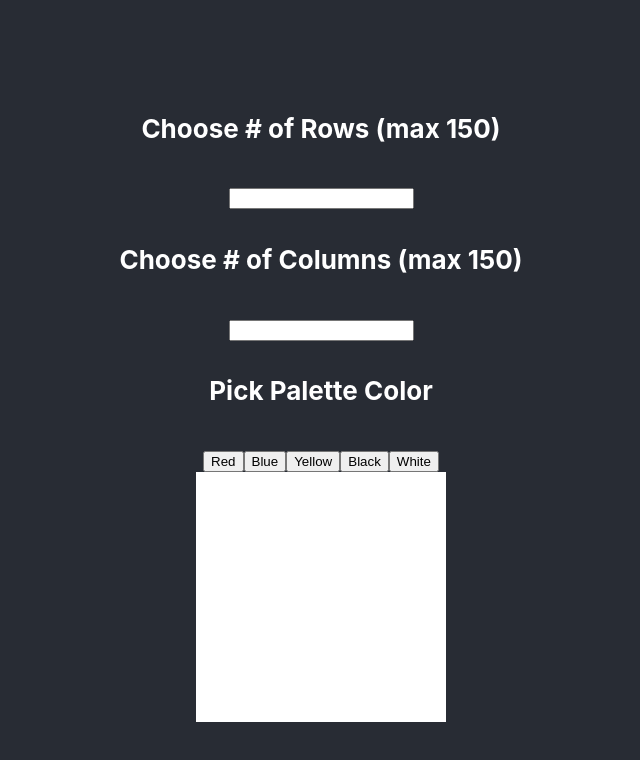
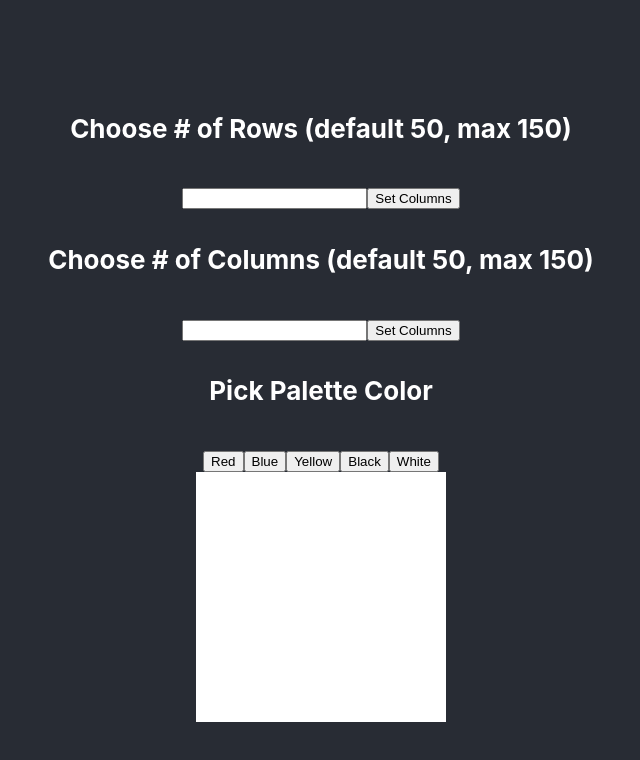
Before and after one commit to chalonhutson/react-a-sketch, a React (Create React App) app: page / in a window 1280 px wide. Shown: the top 760 px of the page, without its empty margins (319-959 px from the left). Built offline with nearby package versions, Linux system fonts and the light colour scheme.

Commit message:
Added set columns and rows button along with corresponding states.

```diff
--- a/src/App.js
+++ b/src/App.js
@@ -8,6 +8,9 @@ function App() {
   const [numOfRows, setNumOfRows] = useState(50)
   const [numOfColumns, setNumOfColumns] = useState(50)
   const [paletteColor, setPaletteColor] = useState("red")
+
+  const [rowsUserInput, setRowsUserInput] = useState()
+  const [columnsUserInput, setColumnsUserInput] = useState()
 
   function returnRows() {
     const arrayOfRows = []
@@ -33,22 +36,24 @@ function App() {
     <div className="App">
       <header className="App-header">
         <div>
-          <h4>Choose # of Rows (max 150)</h4>
+          <h4>Choose # of Rows (default 50, max 150)</h4>
           <input onChange={e => {
             e.target.value < 150 ?
-            setNumOfRows(e.target.value) :
-            setNumOfRows(150)
+            setRowsUserInput(e.target.value) :
+            setRowsUserInput(150)
             }
           } type="text" />
+          <button onClick={() => setNumOfRows(rowsUserInput)}>Set Columns</button>
         </div>
         <div>
-          <h4>Choose # of Columns (max 150)</h4>
+          <h4>Choose # of Columns (default 50, max 150)</h4>
           <input onChange={e => {
             e.target.value < 150 ?
-            setNumOfColumns(e.target.value) :
-            setNumOfColumns(150)
+            setColumnsUserInput(e.target.value) :
+            setColumnsUserInput(150)
             }
           } type="text" />
+          <button onClick={() => setNumOfColumns(columnsUserInput)}>Set Columns</button>
         </div>
         <div>
           <h4>Pick Palette Color</h4>
```
